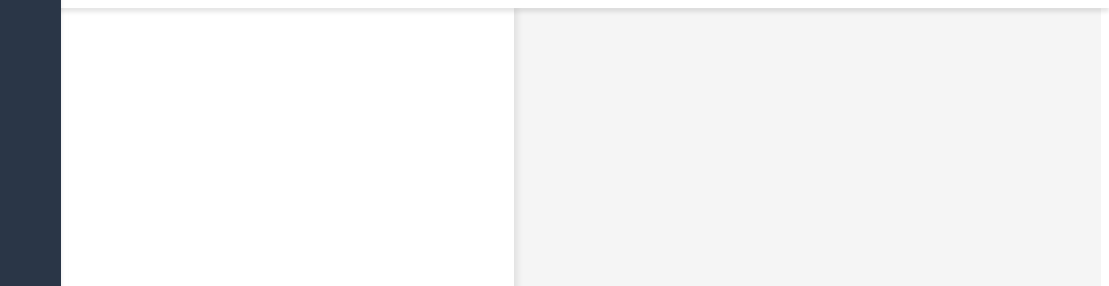
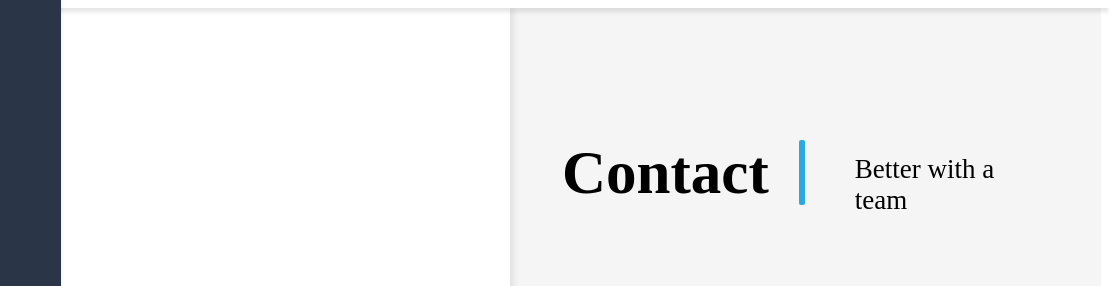
Before and after one commit to EduardMayer/Join, a plain HTML site: page contact.html in a window 1280 px wide. Shown: the part 81-367 px from the top of the page, 171-1280 px from the left. Drawn offline with Linux system fonts and the light colour scheme; no server answers.

Commit message:
add contact info container

```diff
--- a/contact.css
+++ b/contact.css
@@ -37,7 +37,7 @@ h3{
     width: 7px;
 }
 .contact-list-overview::-webkit-scrollbar-thumb {
-    background: #29ABE2;
+    background: #a8a8a8;
     border-radius: 8px;
 }
 
@@ -120,7 +120,7 @@ h3{
     display: none;
 }
 
-.contact-info {
+.contact-info-container {
     flex-grow: 1;
     padding: 89px 52px 67px 52px;
     display: flex;
@@ -130,8 +130,32 @@ h3{
     position: relative;
 }
 
+.contact-info {
+    display: flex;
+    align-items: center;
+    margin-bottom: 40px;
+}
+
 .desktop-only {
     display: flex;
+}
+
+.contact-headline-left {
+    font-size: 61px;
+    font-weight: 700;
+}
+
+.contact-headline-vertical-line {
+    height: 59px;
+    border: 3px solid #29ABE2;
+    border-radius: 2px;
+    margin-left: 30px;
+    margin-right: 30px;
+}
+
+.contact-headline-right {
+    font-size: 27px;
+    font-weight: 400;
 }
 
 .overdiv{
--- a/contact.html
+++ b/contact.html
@@ -14,7 +14,7 @@
     <link rel="stylesheet" href="contact.css">
 </head>
 
-<body onload="includeHTML(); contactInit();" >
+<body onload="includeHTML(); contactInit();">
     <div onclick="closeOverdiv()" id="overdiv" class="overdiv d-none">
         <div onclick="doNotClose(event)" class="Add-contact-div">
             <img onclick="closeOverdiv()" class="cancel-overbutton" src="img/Cancel-greay.svg" alt="">
@@ -44,8 +44,10 @@
                         <img src="img/phone.svg" alt="">
                     </div>
                     <div class="buttons">
-                        <button type="button" onclick="closeOverdiv();" class="cancelButton">Cancel <img id="Cancel" class="cancelImg" src="img/cancel.svg" alt=""></button>
-                        <button type="submit" onclick="createNewContact(); return false;" class="create-contactButton">Create contact <img src="img/hook.svg" alt=""></button>
+                        <button type="button" onclick="closeOverdiv();" class="cancelButton">Cancel <img id="Cancel"
+                                class="cancelImg" src="img/cancel.svg" alt=""></button>
+                        <button type="submit" onclick="createNewContact(); return false;"
+                            class="create-contactButton">Create contact <img src="img/hook.svg" alt=""></button>
                     </div>
                 </form>
             </div>
@@ -59,7 +61,13 @@
                 <img src="img/addContact.svg"></button>
             <div class="contact-list" id="contact-list"></div>
         </div>
-        <div class="contact-info">
+        <div class="contact-info-container">
+            <div class="contact-info">
+                <h1 class="contact-headline-left">Contact</h1>
+                <div class="contact-headline-vertical-line"></div>
+                <h3 class="contact-headline-right">Better with a team</h3>
+            </div>
+            <div class="contact-details-container"></div>
             <button class="new-contact button desktop-only" onclick="opnenOverdiv()">
                 <span>New Contact</span>
                 <img src="img/addContact.svg"></button>
```
Also changed, not shown: summary.js (+20 -0 lines).
